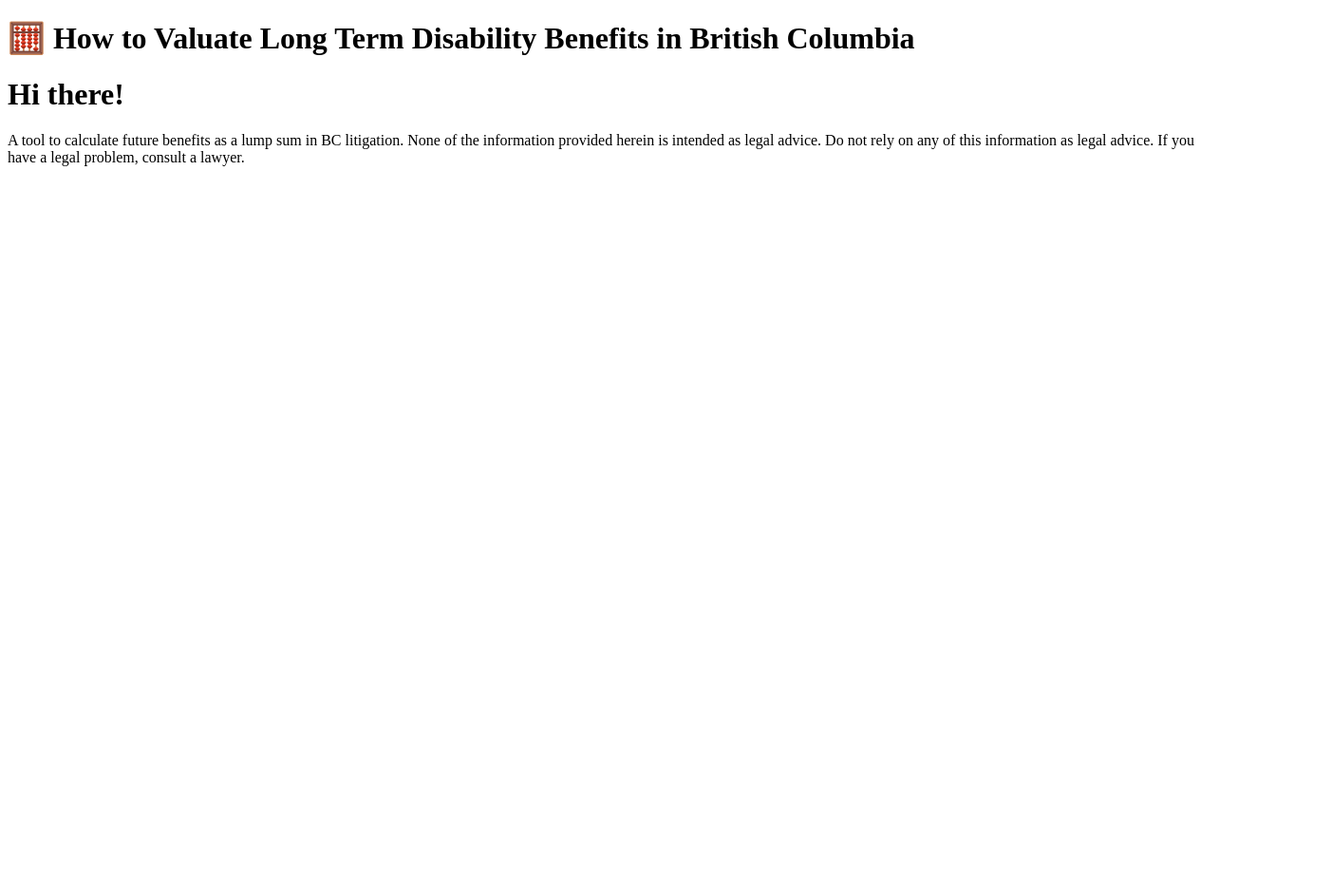
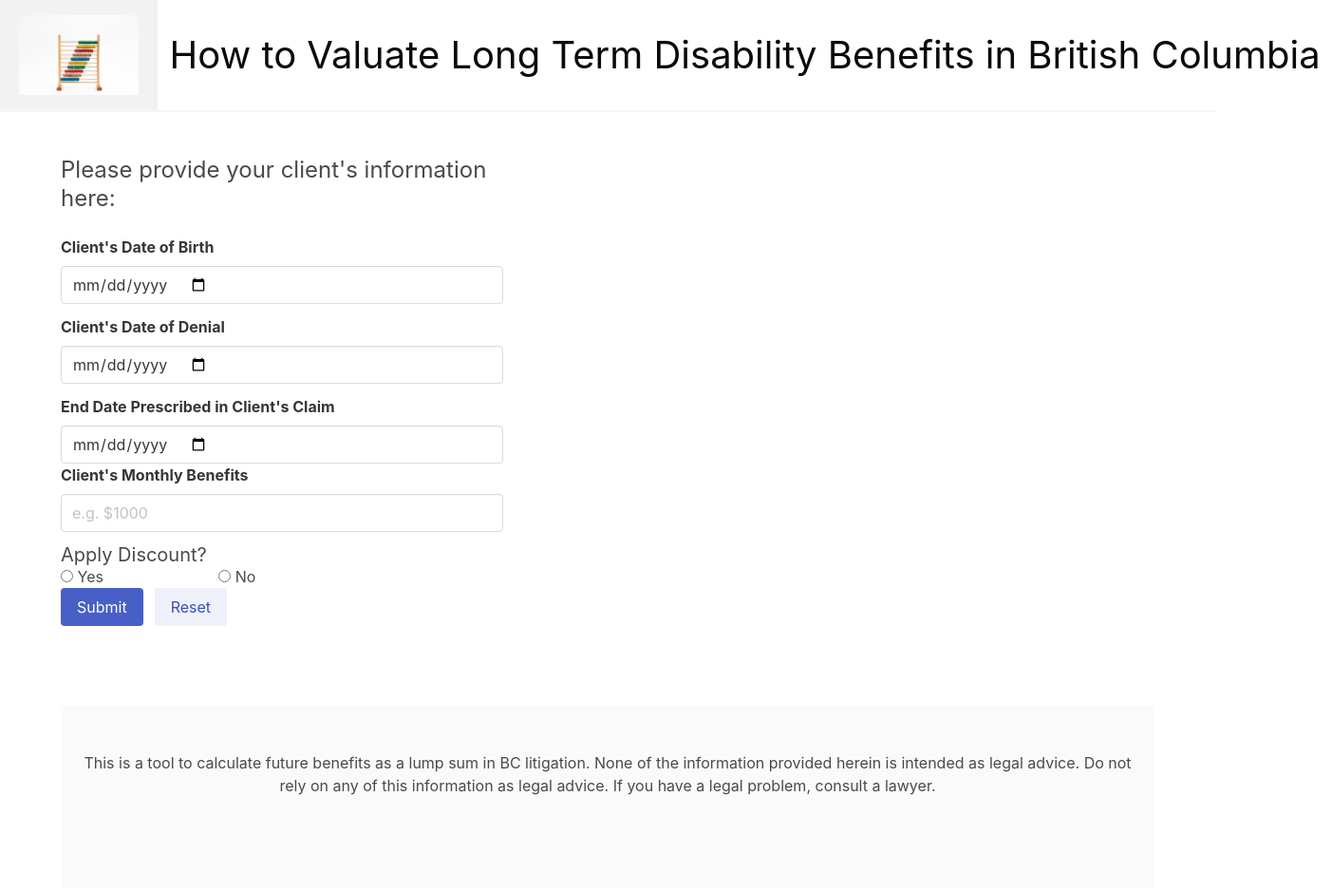
Before and after one commit to mneck/discount-rate-calculator, a plain HTML site: page index.html in a window 1280 px wide. Shown: the whole page at 95% size, 1403 px wide, since content can reach past the window. Before the commit the page ends 800 px from the top, so only its background shows below. Drawn offline with nearby package versions, Linux system fonts and the light colour scheme.

Commit message:
building out index.html / experimenting with some styling

```diff
--- a/index.html
+++ b/index.html
@@ -5,18 +5,111 @@
     <meta http-equiv="X-UA-Compatible" content="IE=edge" />
     <meta name="viewport" content="width=device-width, initial-scale=1.0" />
     <title>Calculating LTD Benefits</title>
+    <link
+      rel="stylesheet"
+      href="https://cdn.jsdelivr.net/npm/bulma@0.9.4/css/bulma.min.css"
+    />
   </head>
-  <header>
-    <h1>🧮 How to Valuate Long Term Disability Benefits in British Columbia</h1>
-  </header>
+
   <body>
-    <h1>Hi there!</h1>
+    <nav class="navbar has-shadow is-white">
+      <!-- abacus image -->
+      <div class="navbar-brand">
+        <a class="navbar-item">
+          <img
+            src="./abacus.jpg"
+            alt="abacus image"
+            style="max-height: 100px"
+            class="py-2 px-2"
+          />
+        </a>
+        <a class="navbar-item">
+          <h1 class="is-size-2">
+            How to Valuate Long Term Disability Benefits in British Columbia
+          </h1>
+        </a>
+      </div>
+    </nav>
+
+    <section class="section">
+      <div class="container">
+        <div class="columns">
+          <div class="column is-5">
+            <h2 class="is-size-4 subtitle">
+              Please provide your client's information here:
+            </h2>
+            <!-- Form -->
+            <div class="field">
+              <label class="label">Client's Date of Birth</label>
+              <div class="control">
+                <input class="input" type="date" placeholder="Text input" />
+              </div>
+            </div>
+            <div class="field">
+              <label class="label">Client's Date of Denial</label>
+              <div class="control">
+                <input class="input" type="date" placeholder="Text input" />
+              </div>
+            </div>
+            <div class="field">
+              <label class="label">End Date Prescribed in Client's Claim</label>
+              <div class="control">
+                <input class="input" type="date" placeholder="Text input" />
+              </div>
+              <div class="field">
+              <label class="label">Client's Monthly Benefits </label>
+              <div class="control">
+                <input class="input" type="number" placeholder="e.g. $1000" />
+              </div>
+            </div>
+          </div>
+            <div class="control">
+              <label class="radio">
+                <p class="is-size-5 ">Apply Discount?</p>
+                <input type="radio" name="answer">
+                Yes
+              </label>
+              <label class="radio">
+                <input type="radio" name="answer">
+                No
+              </label>
+            </div>
+          <div class="field is-grouped">
+            <div class="control">
+              <button class="button is-link">Submit</button>
+            </div>
+            <div class="control">
+              <button class="button is-link is-light">Reset</button>
+            </div>
+          </div>
+          <!-- end of form -->
+          <div class="column is-3"></div>
+          <div class="column is-4"></div>
+        </div>
+      </div>
+    <!-- </section> -->
+    <!-- footer -->
+    <footer class="footer">
+  <div class="is-size-6 content has-text-centered">
     <p>
-      A tool to calculate future benefits as a lump sum in BC litigation. None
-      of the information provided herein is intended as legal advice. Do not
-      rely on any of this information as legal advice. If you have a legal
-      problem, consult a lawyer.
+      This is a tool to calculate future benefits as a lump sum in BC
+        litigation. None of the information provided herein is intended as legal
+        advice. Do not rely on any of this information as legal advice. If you
+        have a legal problem, consult a lawyer.
     </p>
+  </div>
+</footer>
+
+    <!-- <h1 class="is-size-2 has-text-centered">
+      How to Valuate Long Term Disability Benefits in British Columbia
+    </h1>
+    <div class="section">
+      <h2 class="is-size-3 is-italic">Hi there!</h2>
+      <p class="is-size-4">
+
+      </p>
+    </div> -->
+
     <footer></footer>
     <script src="calculator.js"></script>
   </body>
```
Also changed, not shown: abacus.jpg (added).
